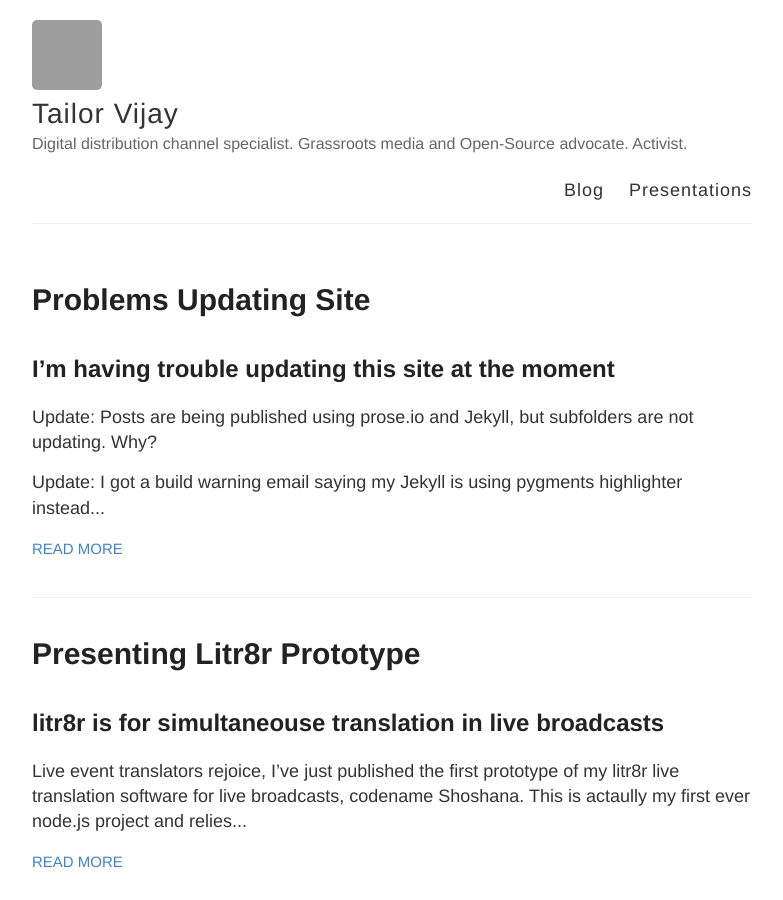
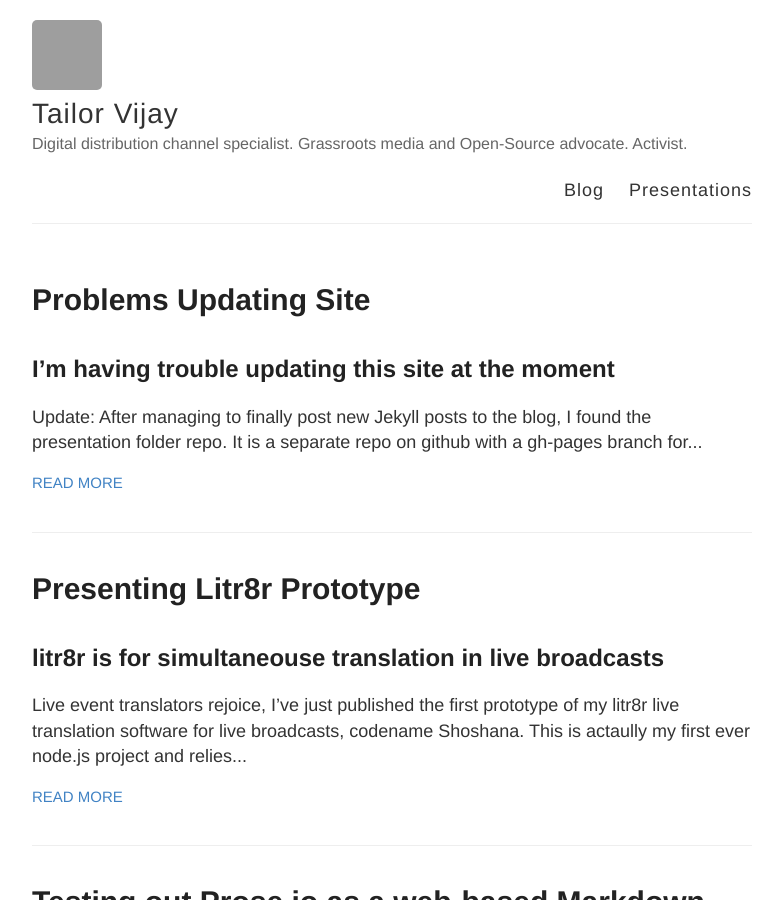
Before and after one commit to tailorvj/tailorvj.github.com, a Jekyll site: the page built from index.html, in a window 1280 px wide and 900 px high. Shown: the whole window, without its empty margins (248-1031 px from the left). Built offline with Jekyll 4.4.1, drawn with Linux system fonts in a browser that asks for light colours; some of the changed lines change nothing that is shown; grey boxes are pictures that could not be loaded.

Commit message:
Update: found present repo and made update test to verify it actually manages a subfolder on my github pages site

```diff
--- a/_posts/2016-08-17-problems-updating-site.md
+++ b/_posts/2016-08-17-problems-updating-site.md
@@ -2,6 +2,8 @@
 published: true
 ---
 ## I'm having trouble updating this site at the moment
+
+Update: After managing to finally post new Jekyll posts to the blog, I found the presentation folder repo. It is a separate repo on github with a gh-pages branch for publishing to my github.io site. I completely forgot about this trick because I did this a couple of years ago. To sum things up: subfolders on github.io pages can be published and managed from separate repos where the repo name is the subfolder name and using a gh-pages branch to automatically publish changes to the subfolder. In this specific example I have a repo named "present" in which I hold my presentations and every time I update its' gh-pages branch, tailorvj.github.io/present is updated accordingly. I will commit changes now to the present repo instaed of the tailorvj.github.io repo
 
 Update: Posts are being published using prose.io and Jekyll, but subfolders are not updating. Why?
 
```
